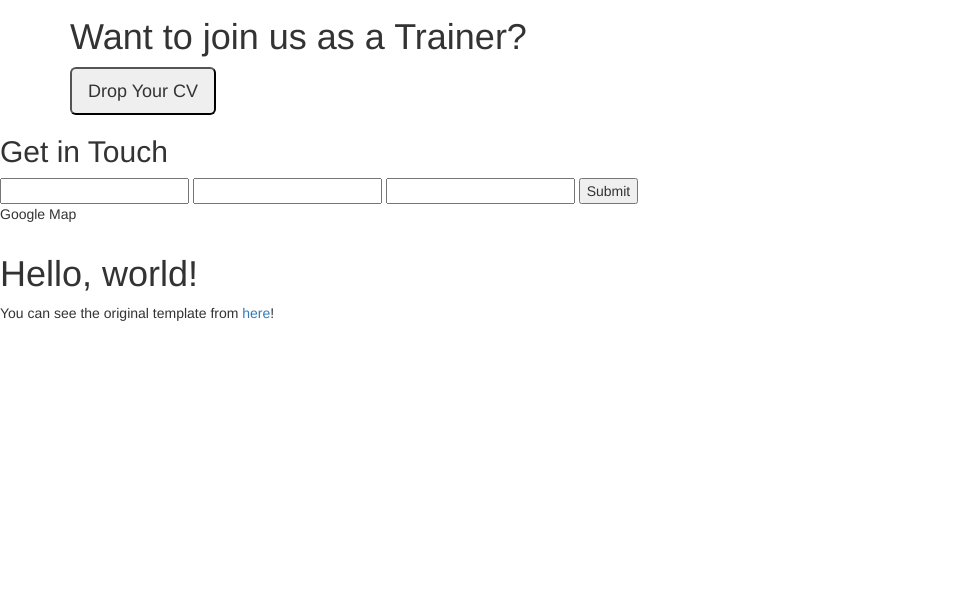
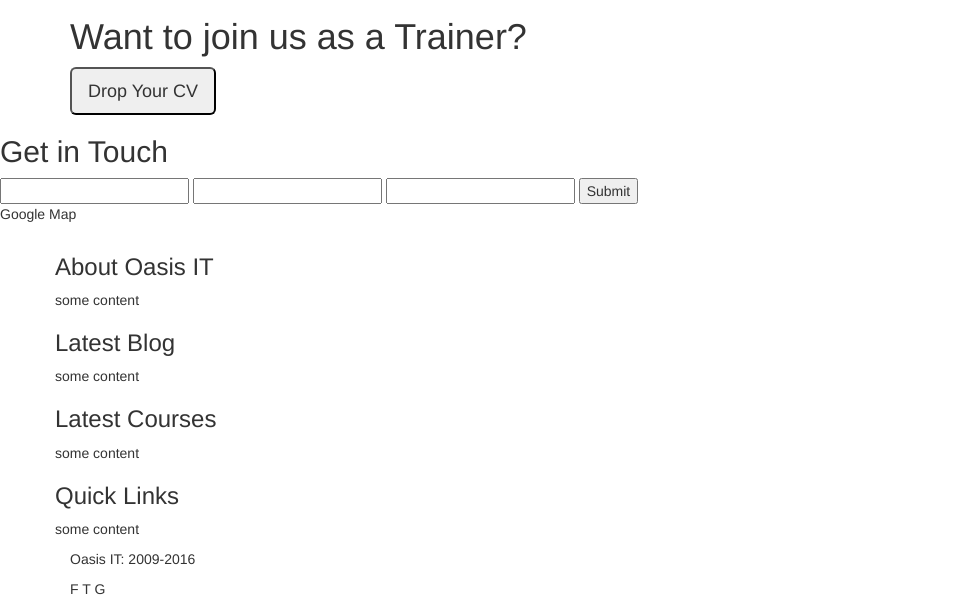
Before and after one commit to mobarakali/oct_site, a plain HTML site: page index.html in a window 1280 px wide. Shown: the part 2627-3236 px from the top of the page, without its empty margins (0-980 px from the left). Before the commit the page ends 2960 px from the top, so only its background shows below. Drawn offline with nearby package versions, Linux system fonts and the light colour scheme.

Commit message:
Adding Footer

```diff
--- a/index.html
+++ b/index.html
@@ -415,10 +415,50 @@
         </col-md-6>
     </div>
 </div>
+<!-- #get-in-touch -->
+<div id="footer">
+    <div class="container-fluid">
+        <div class="container">
+            <div class="row">
+                <col-md-3>
+                    <div class="box">
+                        <p class="h3">About Oasis IT </p>
 
-<h1>Hello, world!</h1>
+                        <p>some content</p>
+                    </div>
+                </col-md-3>
+                <col-md-3>
+                    <div class="box">
+                        <p class="h3">Latest Blog</p>
 
-<p>You can see the original template from <a href="images/BrowserPreview_tmp.jpg">here</a>!</p>
+                        <p>some content</p>
+                    </div>
+                </col-md-3>
+                <col-md-3>
+                    <div class="box">
+                        <p class="h3">Latest Courses</p>
+
+                        <p>some content</p>
+                    </div>
+                </col-md-3>
+                <col-md-3>
+                    <div class="box">
+                        <p class="h3">Quick Links</p>
+
+                        <p>some content</p>
+                    </div>
+                </col-md-3>
+            </div>
+        </div>
+    </div>
+    <div class="container-fluid">
+        <div class="container">
+            <p class="company-info"> Oasis IT: 2009-2016</p>
+            <p class="social-icon"> F T G </p>
+        </div>
+    </div>
+</div>
+<!-- #footer -->
 <!-- jQuery (necessary for Bootstrap's JavaScript plugins) -->
 <script src="https://ajax.googleapis.com/ajax/libs/jquery/1.12.4/jquery.min.js"></script>
 <!-- Include all compiled plugins (below), or include individual files as needed -->
```
